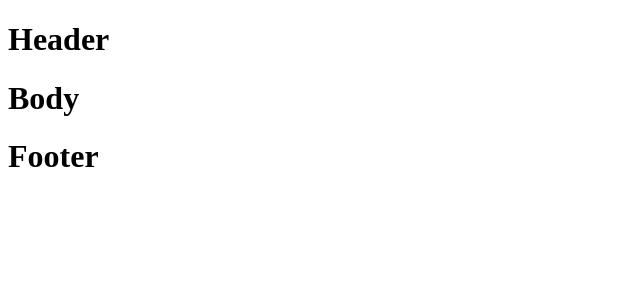
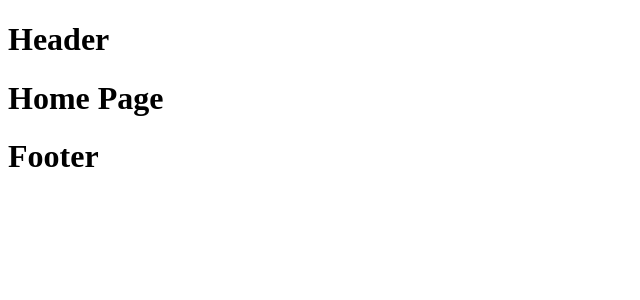
Before and after one commit to NhanDinhVan/Dvns_Mart, a React (Create React App) app: page / in a window 1280 px wide. Shown: the top 300 px of the page, without its empty margins (0-640 px from the left). Built offline with nearby package versions, Linux system fonts and the light colour scheme.

Commit message:
feat(): build a router.

```diff
--- a/package.json
+++ b/package.json
@@ -8,6 +8,7 @@
     "@testing-library/user-event": "^13.5.0",
     "react": "^19.0.0",
     "react-dom": "^19.0.0",
+    "react-router-dom": "^6.28.2",
     "react-scripts": "5.0.1",
     "web-vitals": "^2.1.4"
   },
--- a/src/index.js
+++ b/src/index.js
@@ -1,8 +1,14 @@
 import React from 'react';
 import ReactDOM from 'react-dom/client';
 import HomePage from './pages/user/homePage';
+import { BrowserRouter } from 'react-router-dom';
+import ProfilePage from './pages/user/profilePage';
+import RouterCustom from './router';
 
 const root = ReactDOM.createRoot(document.getElementById('root'));
 root.render(
-  <HomePage />
+  <BrowserRouter>
+    <RouterCustom />
+  </BrowserRouter>
+
 );
--- a/src/pages/user/homePage/index.js
+++ b/src/pages/user/homePage/index.js
@@ -1,13 +1,7 @@
 import { memo } from "react";
 
 const HomePage = () => {
-    return (
-        <>
-            <h1>Header</h1>
-            <h1>Body</h1>
-            <h1>Footer</h1>
-        </>
-    )
+    return <h1> Home Page</h1>
 }
 
 export default memo(HomePage);
--- /dev/null
+++ b/src/pages/user/profilePage/index.js
@@ -0,0 +1,13 @@
+import { memo } from "react";
+
+const ProfilePage = () => {
+    return (
+        <>
+            <h1>
+                Profile Page
+            </h1>
+        </>
+    )
+}
+
+export default memo(ProfilePage)
--- /dev/null
+++ b/src/pages/user/theme/footer/index.js
@@ -0,0 +1,7 @@
+import { memo } from "react";
+
+const Footer = () => {
+    return <h1>Footer</h1>
+}
+
+export default memo(Footer);
--- /dev/null
+++ b/src/pages/user/theme/header/index.js
@@ -0,0 +1,7 @@
+import { memo } from "react";
+
+const Header = () => {
+    return <h1>Header</h1>;
+}
+
+export default memo(Header);
--- /dev/null
+++ b/src/pages/user/theme/masterLayout/index.js
@@ -0,0 +1,15 @@
+import { Children, memo } from "react";
+import Header from "../header";
+import Footer from "../footer";
+
+const MasterLayout = ({ children, ...props }) => {
+    return (
+        <div {...props}>
+            <Header />
+            {children}
+            <Footer />
+        </div>
+    )
+}
+
+export default memo(MasterLayout);
--- /dev/null
+++ b/src/router.js
@@ -0,0 +1,36 @@
+import { Route, Routes } from "react-router-dom";
+import HomePage from "./pages/user/homePage";
+import { ROUTERS } from "./utils/router";
+import ProfilePage from "./pages/user/profilePage";
+import MasterLayout from "./pages/user/theme/masterLayout";
+const renderUserRouter = () => {
+    const userRouters = [
+        {
+            path: ROUTERS.USER.HOME,
+            component: <HomePage />
+        },
+        {
+            path: ROUTERS.USER.PROFILE,
+            component: <ProfilePage />
+        }
+    ]
+
+    return (
+        <MasterLayout>
+            <Routes>
+                {
+                    userRouters.map((item, key) => (
+                        <Route key={key} path={item.path} element={item.component} />
+                    ))
+                }
+            </Routes>
+        </MasterLayout>
+
+    )
+}
+
+const RouterCustom = () => {
+    return renderUserRouter();
+}
+
+export default RouterCustom;
--- /dev/null
+++ b/src/utils/router.js
@@ -0,0 +1,6 @@
+export const ROUTERS = {
+    USER: {
+        HOME: "",
+        PROFILE: "profile"
+    }
+}
```
Also changed, not shown: src/pages/user/profilePage/style.scss (added), 1 other file (tests, documents, lock files or other folders).
